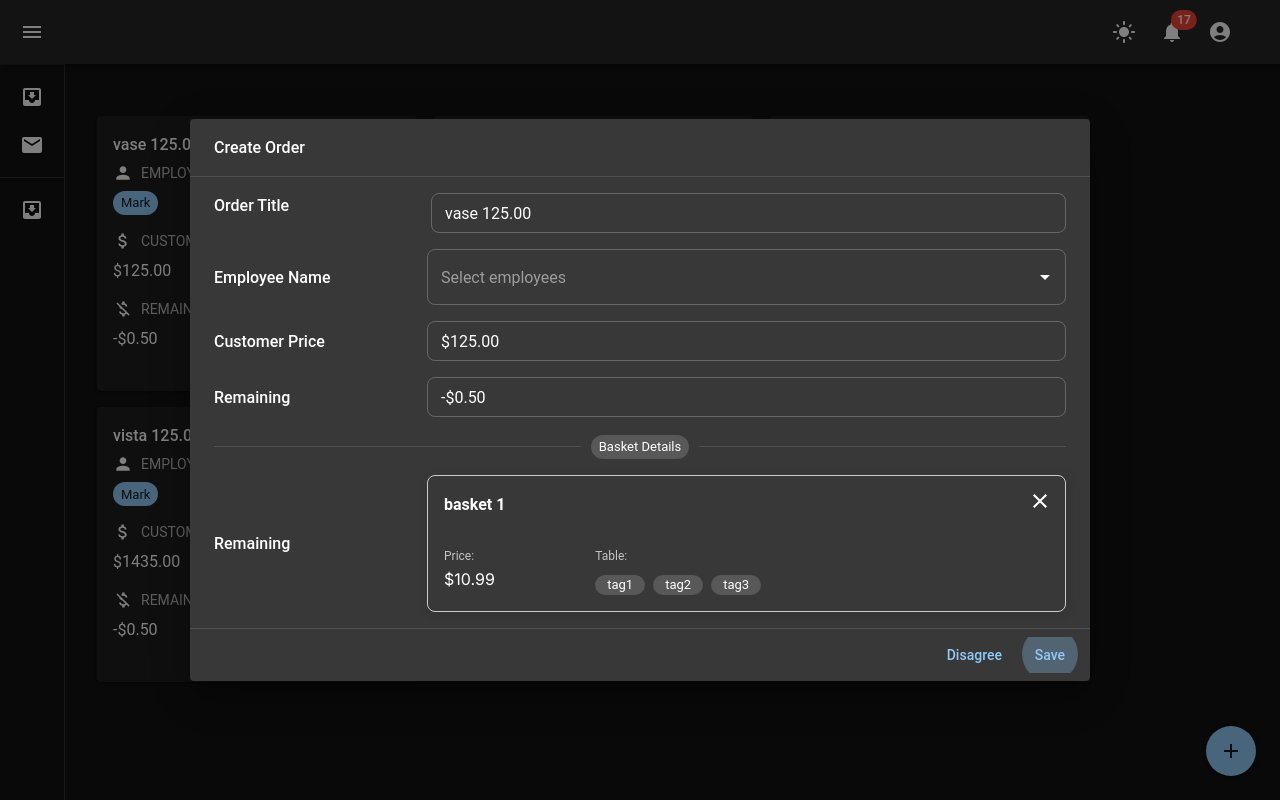
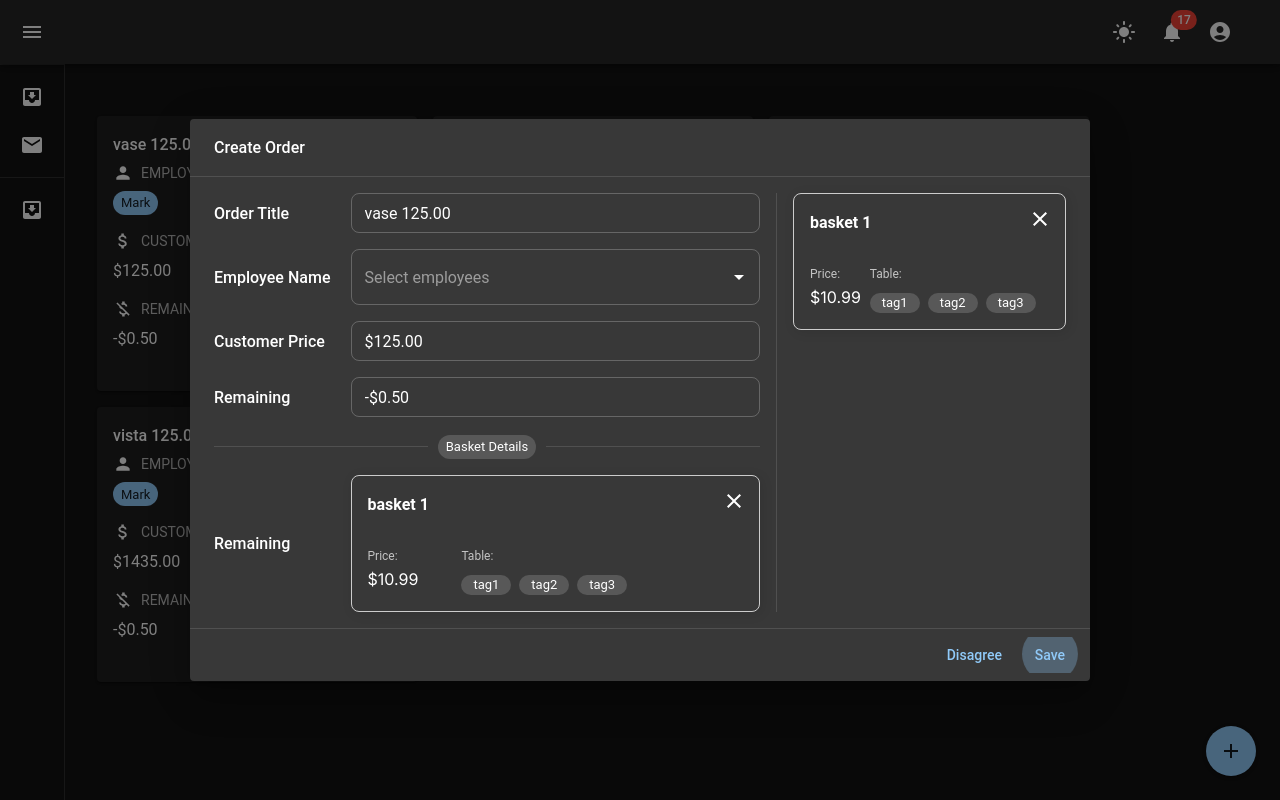
Before and after one commit to irfantayyib07/template, a Next.js app: page /dashboard/orders in a window 1280 px wide. Both pictures are taken after a click on the element 257 px from the left and 253 px from the top of the page. Built offline with nearby package versions, Linux system fonts and the light colour scheme.

Commit message:
added sidebar in dialog box

```diff
--- a/src/app/dashboard/orders/page.tsx
+++ b/src/app/dashboard/orders/page.tsx
@@ -19,8 +19,8 @@ import ListItemIcon from "@mui/material/ListItemIcon";
 import ListItemText from "@mui/material/ListItemText";
 import InboxIcon from "@mui/icons-material/MoveToInbox";
 import MailIcon from "@mui/icons-material/Mail";
-import OrderListing from "@/section/order-listing/page";
-import Header from "@/section/header/page";
+import OrderListing from "@/components/order-listing/page";
+import Header from "@/components/header/page";
 
 const drawerWidth = 240;
 
--- a/src/app/template.tsx
+++ b/src/app/template.tsx
@@ -1,7 +1,7 @@
 "use client";
 
 import CustomDialog from "@/components/dialog";
-import OrderForm from "@/section/Forms/order-form";
+import OrderForm from "@/components/forms/order-form";
 import { Add } from "@mui/icons-material";
 import { Button } from "@mui/material";
 import React, { useState } from "react";
--- a/src/components/cards/order-card.tsx
+++ b/src/components/cards/order-card.tsx
@@ -5,7 +5,7 @@ import AttachMoneyIcon from "@mui/icons-material/AttachMoney";
 import MoneyOffIcon from "@mui/icons-material/MoneyOff";
 import DropDown from "@/components/dropdown";
 import CustomDialog from "../dialog";
-import OrderForm from "@/section/Forms/order-form";
+import OrderForm from "@/components/forms/order-form";
 
 type OrderCardProps = {
  orderTitle: string;
--- a/src/components/dialog/index.tsx
+++ b/src/components/dialog/index.tsx
@@ -19,7 +19,6 @@ const CustomDialog: React.FC<CustomDialogProps> = ({ title, content, open, handl
       aria-labelledby="dialog-title"
       aria-describedby="dialog-description"
       maxWidth={maxWidth}
-      fullWidth
     >
       <DialogTitle id="dialog-title">{title}</DialogTitle>
       <DialogContent dividers>
--- /dev/null
+++ b/src/components/forms/order-form.tsx
@@ -0,0 +1,115 @@
+'use client';
+
+import React from 'react';
+import { Typography, Grid, Chip } from '@mui/material';
+import Divider from '@mui/material/Divider';
+import BasicTextFields from '@/components/basic-text-fields';
+import MultiSelect from '@/components/multi-select';
+import DynamicBox from '@/components/cards/basket-card';
+
+type OrderCardProps = {
+ orderTitle?: string;
+ employeeName?: string;
+ customerPrice?: string;
+ remainingAmount?: string;
+ mode: "add" | "edit";
+};
+
+const employeeOptions = [
+ { label: 'Mark', color: '#ff8a80' },
+ { label: 'John', color: '#ff80ab' },
+ { label: 'Jane', color: '#b39ddb' },
+];
+const dynamicData = {
+ title: "basket 1",
+ price: 10.99,
+ tags: ["tag1", "tag2", "tag3"],
+};
+
+const OrderForm: React.FC<OrderCardProps> = ({
+ orderTitle,
+ employeeName,
+ customerPrice,
+ remainingAmount,
+ mode,
+}) => {
+ return (
+  <>
+   <Grid container gap={2} flexWrap="nowrap">
+    <Grid container item sm={8} gap={2}>
+     <Grid item xs={12} container alignItems="center">
+      <Grid item xs={12} sm={3}>
+       <Typography variant="h6">Order Title</Typography>
+      </Grid>
+      <Grid item xs={12} sm={9}>
+       <BasicTextFields size="small" defaultValue={mode === "edit" ? orderTitle : ""} fullWidth />
+      </Grid>
+     </Grid>
+     <Grid item xs={12} container alignItems="center">
+      <Grid item xs={12} sm={3}>
+       <Typography variant="h6">Employee Name</Typography>
+      </Grid>
+      <Grid item xs={12} sm={9}>
+       <MultiSelect options={employeeOptions} label='' />
+      </Grid>
+     </Grid>
+     <Grid item xs={12} container alignItems="center">
+      <Grid item xs={12} sm={3}>
+       <Typography variant="h6">Customer Price</Typography>
+      </Grid>
+      <Grid item xs={12} sm={9}>
+       <BasicTextFields size="small" defaultValue={mode === "edit" ? customerPrice : ""} fullWidth />
+      </Grid>
+     </Grid>
+     <Grid item xs={12} container alignItems="center">
+      <Grid item xs={12} sm={3}>
+       <Typography variant="h6">Remaining</Typography>
+      </Grid>
+      <Grid item xs={12} sm={9}>
+       <BasicTextFields size="small" defaultValue={mode === "edit" ? remainingAmount : ""} fullWidth />
+      </Grid>
+     </Grid>
+     <Grid item xs={12}>
+      <Divider>
+       <Chip label="Basket Details" size="small" />
+      </Divider>
+     </Grid>
+     <Grid item xs={12} container alignItems="center">
+      <Grid item xs={12} sm={3}>
+       <Typography variant="h6">Remaining</Typography>
+      </Grid>
+      <Grid item xs={12} sm={9}>
+       <DynamicBox
+        title={dynamicData.title}
+        price={dynamicData.price}
+        tags={dynamicData.tags}
+        onClose={() => {
+         // Handle close event
+        }}
+       />
+      </Grid>
+     </Grid>
+    </Grid>
+
+    {/* Sidebar */}
+    <Grid item>
+     <Divider orientation="vertical" />
+    </Grid>
+
+    <Grid item sm={4}>
+     <DynamicBox
+      title={dynamicData.title}
+      price={dynamicData.price}
+      tags={dynamicData.tags}
+      onClose={() => {
+       // Handle close event
+      }}
+     />
+    </Grid>
+
+   </Grid>
+  </>
+ );
+};
+
+export default OrderForm;
--- a/src/section/forms/order-form.tsx
+++ /dev/null
@@ -1,97 +0,0 @@
-'use client';
-
-import React from 'react';
-import { Typography, Grid, Chip } from '@mui/material';
-import Divider from '@mui/material/Divider';
-import BasicTextFields from '@/components/basic-text-fields';
-import MultiSelect from '@/components/multi-select';
-import DynamicBox from '@/components/cards/basket-card';
-
-type OrderCardProps = {
- orderTitle?: string;
- employeeName?: string;
- customerPrice?: string;
- remainingAmount?: string;
- mode: "add" | "edit";
-};
-
-const employeeOptions = [
- { label: 'Mark', color: '#ff8a80' },
- { label: 'John', color: '#ff80ab' },
- { label: 'Jane', color: '#b39ddb' },
-];
-const dynamicData = {
- title: "basket 1",
- price: 10.99,
- tags: ["tag1", "tag2", "tag3"],
-};
-
-const OrderForm: React.FC<OrderCardProps> = ({
- orderTitle,
- employeeName,
- customerPrice,
- remainingAmount,
- mode,
-}) => {
- return (
-  <>
-   <Grid container spacing={2}>
-    <Grid item xs={12} sm={3}>
-     <Typography variant="h6">Order Title</Typography>
-    </Grid>
-    <Grid item xs={12} sm={9}>
-     <BasicTextFields size="small" defaultValue={mode === "edit" ? orderTitle : null} fullWidth />
-    </Grid>
-    <Grid item xs={12} container alignItems="center">
-     <Grid item xs={12} sm={3}>
-      <Typography variant="h6">Employee Name</Typography>
-     </Grid>
-     <Grid item xs={12} sm={9}>
-      <MultiSelect options={employeeOptions} label='' />
-     </Grid>
-    </Grid>
-    <Grid item xs={12} container alignItems="center">
-     <Grid item xs={12} sm={3}>
-      <Typography variant="h6">Customer Price</Typography>
-     </Grid>
-     <Grid item xs={12} sm={9}>
-      <BasicTextFields size="small" defaultValue={mode === "edit" ? customerPrice : null} fullWidth />
-     </Grid>
-    </Grid>
-    <Grid item xs={12} container alignItems="center">
-     <Grid item xs={12} sm={3}>
-      <Typography variant="h6">Remaining</Typography>
-     </Grid>
-     <Grid item xs={12} sm={9}>
-      <BasicTextFields size="small" defaultValue={mode === "edit" ? remainingAmount : null} fullWidth />
-     </Grid>
-    </Grid>
-
-    <Grid item xs={12}>
-     <Divider>
-      <Chip label="Basket Details" size="small" />
-     </Divider>
-    </Grid>
-
-    <Grid item xs={12} container alignItems="center">
-     <Grid item xs={12} sm={3}>
-      <Typography variant="h6">Remaining</Typography>
-     </Grid>
-     <Grid item xs={12} sm={9}>
-      <DynamicBox
-       title={dynamicData.title}
-       price={dynamicData.price}
-       tags={dynamicData.tags}
-       onClose={() => {
-        // Handle close event
-       }}
-      />
-     </Grid>
-    </Grid>
-
-   </Grid>
-  </>
- );
-};
-
-export default OrderForm;
```
Also changed, not shown: src/components/header/page.tsx (renamed from src/section/header/page.tsx), src/components/order-listing/page.tsx (renamed from src/section/order-listing/page.tsx).
